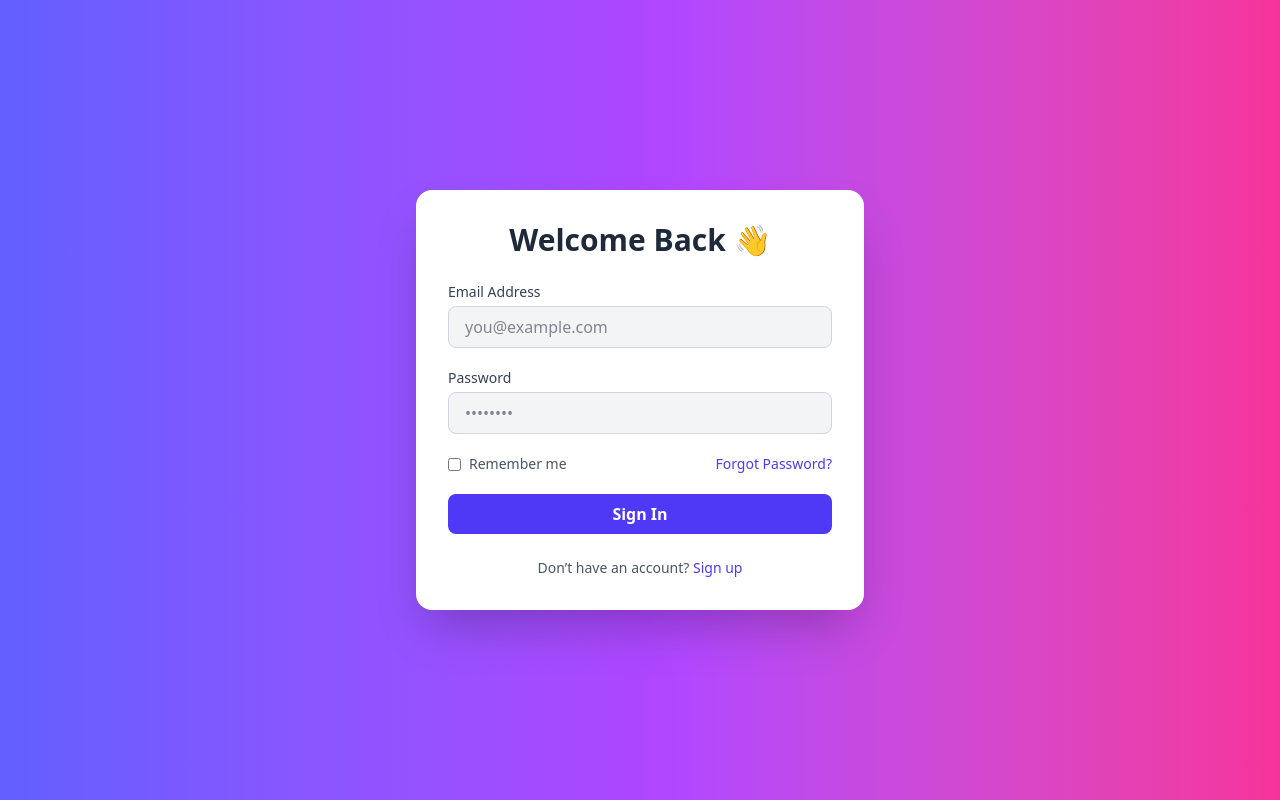
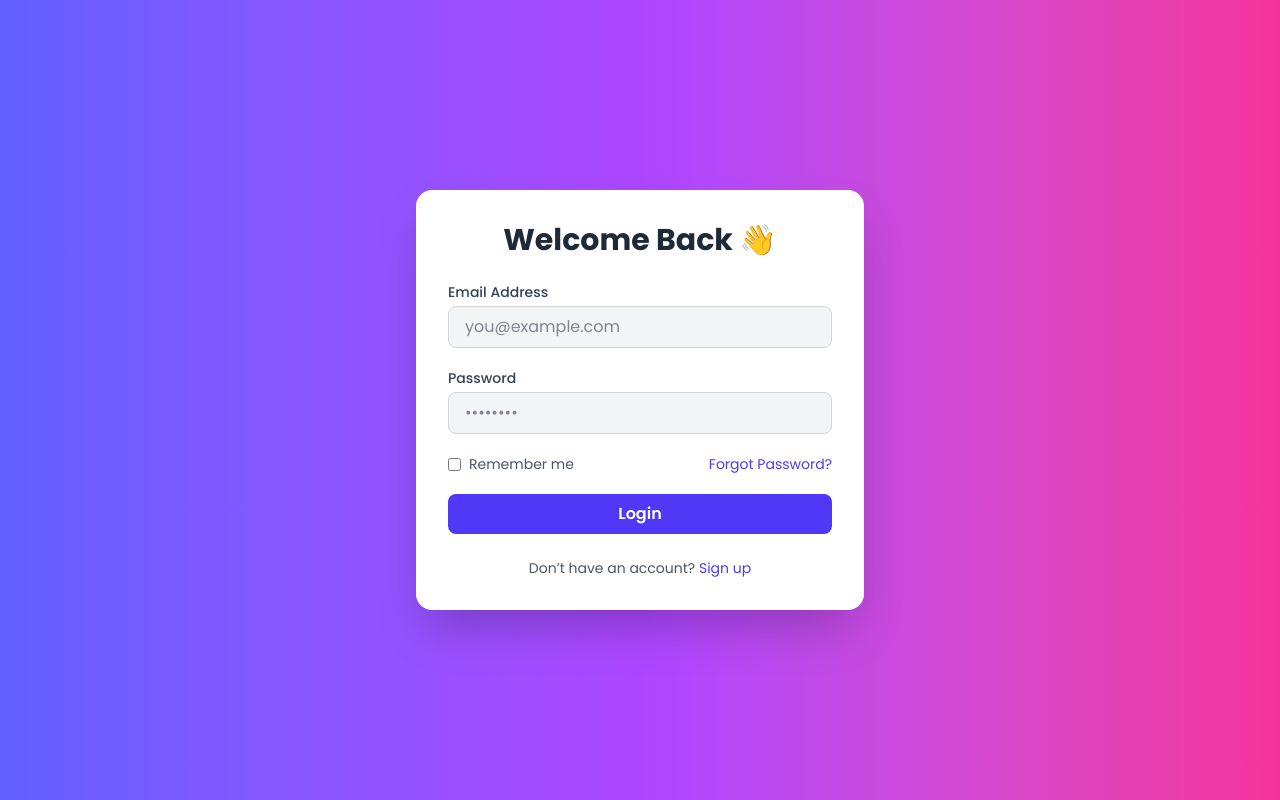
Before and after one commit to golamrosul68/massage-app, a React (Vite) app: page /Login in a window 1280 px wide. Built offline with nearby package versions, Linux system fonts and the light colour scheme.

Commit message:
Login.jsx

```diff
--- a/src/index.css
+++ b/src/index.css
@@ -1 +1,5 @@
 @import "tailwindcss";
+
+@theme {
+    --font-poppins: "Poppins", "sans-serif";
+}
--- a/src/pages/Login.jsx
+++ b/src/pages/Login.jsx
@@ -1,8 +1,9 @@
 import React from "react";
+import { Link } from "react-router";
 
 const Login = () => {
   return (
-    <div className="min-h-screen flex items-center justify-center bg-gradient-to-r from-indigo-500 via-purple-500 to-pink-500 dark:from-gray-900 dark:via-gray-800 dark:to-gray-900">
+    <div className="min-h-screen flex items-center justify-center bg-gradient-to-r from-indigo-500 via-purple-500 to-pink-500 dark:from-gray-900 dark:via-gray-800 dark:to-gray-900 font-poppins">
       <div className="animate-fade-in-up bg-white dark:bg-gray-900 p-8 rounded-2xl shadow-2xl w-full max-w-md transition-all duration-700 ease-in-out">
         <h2 className="text-3xl font-bold mb-6 text-center text-gray-800 dark:text-white animate-fade-in">
           Welcome Back 👋
@@ -41,14 +42,14 @@ const Login = () => {
             type="submit"
             className="w-full py-2 bg-indigo-600 hover:bg-indigo-700 text-white font-semibold rounded-lg transition duration-300 animate-pop-in"
           >
-            Sign In
+            <h1>Login</h1>
           </button>
         </form>
         <p className="mt-6 text-center text-sm text-gray-600 dark:text-gray-400 animate-fade-in delay-500">
           Don’t have an account?{" "}
-          <a href="#" className="text-indigo-600 dark:text-indigo-400 hover:underline">
+          <Link to={"/Signup"} className="text-indigo-600 dark:text-indigo-400 hover:underline">
             Sign up
-          </a>
+          </Link>
         </p>
       </div>
     </div>
--- a/src/pages/Signup.jsx
+++ b/src/pages/Signup.jsx
@@ -1,9 +1,10 @@
 import React from "react";
 import { FcGoogle } from "react-icons/fc";
+import { Link } from "react-router";
 
 const Signup = () => {
   return (
-    <div className="min-h-screen flex items-center justify-center bg-[url('https://source.unsplash.com/featured/?technology,abstract')] bg-cover bg-center dark:bg-gray-900">
+    <div className=" font-poppins min-h-screen flex items-center justify-center bg-[url('https://source.unsplash.com/featured/?technology,abstract')] bg-cover bg-center dark:bg-gray-900">
       <div className="backdrop-blur-md bg-white/20 dark:bg-gray-900/30 p-8 rounded-2xl shadow-2xl w-full max-w-md animate-fade-in-up">
         {/* Logo */}
         <div className="flex justify-center mb-6">
@@ -25,7 +26,9 @@ const Signup = () => {
           Sign up with Google
         </button>
 
-        <div className="text-white text-sm text-center mb-4">or sign up with email</div>
+        <div className="text-white text-sm text-center mb-4">
+          or sign up with email
+        </div>
 
         {/* Form */}
         <form className="space-y-4">
@@ -68,9 +71,12 @@ const Signup = () => {
         {/* Footer */}
         <p className="mt-4 text-sm text-white text-center animate-fade-in delay-300">
           Already have an account?{" "}
-          <a href="#" className="text-yellow-300 underline hover:text-yellow-400">
-            Log in
-          </a>
+          <Link
+            to={"/Login"}
+            className="text-yellow-300 underline hover:text-black"
+          >
+                log in
+          </Link>
         </p>
       </div>
     </div>
```
